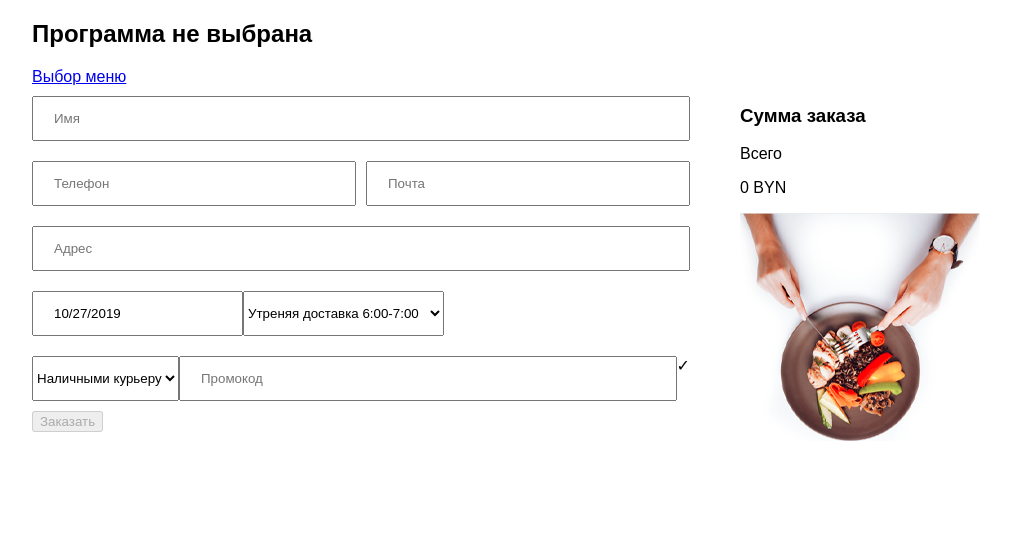
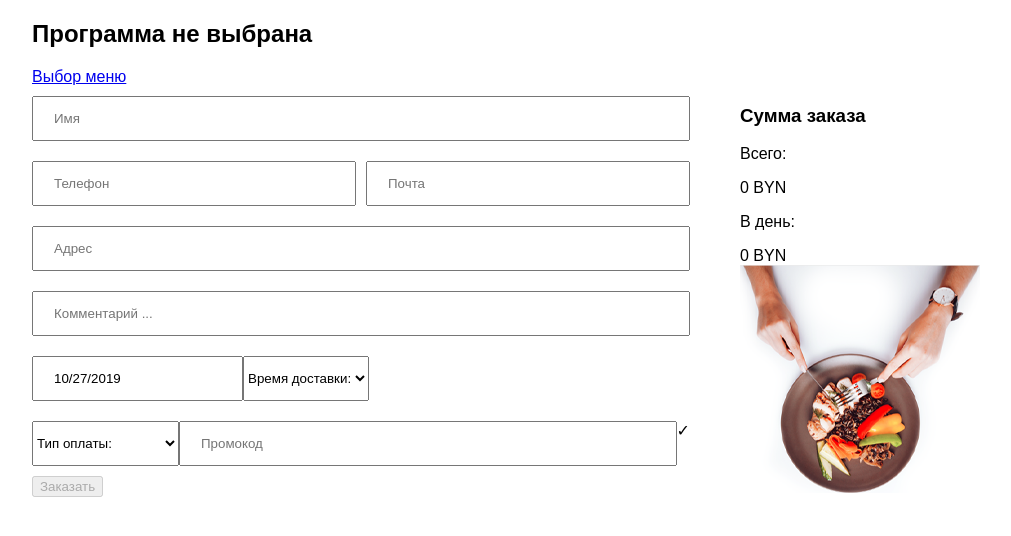
Before and after one commit to MrLittlewell/react-cart, a React (Vite) app: page / in a window 1280 px wide. Shown: the top 536 px of the page, without its empty margins (18-1029 px from the left). Built offline with nearby package versions, Linux system fonts and the light colour scheme.

Commit message:
update datepicker

```diff
--- a/src/components/Form/Form.jsx
+++ b/src/components/Form/Form.jsx
@@ -1,6 +1,8 @@
 import React from 'react';
-import DatePicker from "react-datepicker";
+import DatePicker, { registerLocale } from "react-datepicker";
+import ru from "date-fns/locale/ru";
 import { subDays } from 'date-fns';
+registerLocale("ru", ru);
 
 import "react-datepicker/dist/react-datepicker.css";
 import "./style.css"
@@ -13,7 +15,7 @@ class Form extends React.Component {
       value: undefined,
       sale: null,
       inputValue: '',
-      startDate: new Date(),
+      startDate: subDays(new Date(), -2),
       setStartDate: new Date(),
       showPromoInfo: false,
       showPromo: false,
@@ -65,11 +67,14 @@ class Form extends React.Component {
     let localData = localStorage.getItem('localPrice');
     let unParse = JSON.parse(localData)
 
+    let getDay = unParse !== null ? unParse.day : ''
+    let integetDay = parseInt(getDay.match(/\d+/));
     let price = unParse !== null ? unParse.price : 0
-    let programName = unParse !== null ? unParse.planName : 'Программа не выбрана'
+    let programName = unParse !== null ? unParse.planName + ` | ${getDay}` : 'Программа не выбрана'
 
     let haveSale = sale
     let getPercent = price - (price * haveSale / 100)
+
     return (
       <div className="cart-container">
         <h2 className="cart-title">{programName}</h2>
@@ -85,27 +90,30 @@ class Form extends React.Component {
             </div>
             <div className="form-group">
               <input type="text" name="address" placeholder="Адрес" id="cart-address" defaultValue="" required />
+              <input type="text" name="comment" placeholder="Комментарий ... " id="comment" defaultValue="" required />
             </div>
             <div className="form-group double">
             <DatePicker
                 name="date"
-                selected={subDays(new Date(), -2)}
+                selected={this.state.startDate}
                 onChange={date => this.handleDateChange(date)}
                 minDate={subDays(new Date(), -2)}
+                locale="ru"
               />
                <div className="input-field second-select">
                 <select name="delivery" className="browser-default" required onChange={this.handleChange}>
-                  <option defaultValue="6:00-7:00">Утреняя доставка 6:00-7:00</option>
-                  <option defaultValue="7:00-8:00">Утреняя доставка 7:00-8:00</option>
-                  <option defaultValue="8:00-9:00">Утреняя доставка 8:00-9:00</option>
-                  <option defaultValue="9:00-10:00">Утреняя доставка 9:00-10:00</option>
-                  <option defaultValue="Вечерняя доставка" disabled>Вечерняя доставка</option>
+                  <option value="#" disabled selected hidden>Время доставки:</option>
+                  <option defaultValue="6:00-7:00">6:00-7:00</option>
+                  <option defaultValue="7:00-8:00">7:00-8:00</option>
+                  <option defaultValue="8:00-9:00">8:00-9:00</option>
+                  <option defaultValue="9:00-10:00">9:00-10:00</option>
                 </select>
               </div>
             </div>
             <div className="form-group double">
               <div className="input-field">
                 <select name="type" className="browser-default" required onChange={this.handleChange}>
+                  <option value="#" disabled selected hidden>Тип оплаты:</option>
                   <option defaultValue="Наличными курьеру">Наличными курьеру</option>
                   <option defaultValue="Картой курьеру">Картой курьеру</option>
                 </select>
@@ -122,13 +130,16 @@ class Form extends React.Component {
                 onClick={this.checkPromo.bind(this, inputValue)}>&#10003;</a>
             </div>
             <input type="text" name="price" defaultValue={getPercent} id="cart-price" />
+            <input type="text" name="day" defaultValue={getDay} id="day-plan" />
             <button type="submit" className="cart__order-button" disabled={ price === 0 ? true : false}>Заказать</button>
           </form></div>
           <div className="order-info-area">
             <div className="info-area z-depth-4">
             <h3 className="summary-title">Сумма заказа</h3>
-              <p>Всего</p>
+              <p>Всего:</p>
               <p><span>{getPercent}</span> BYN</p>
+              <p>В день:</p>
+              {getPercent === 0 ? 0 + ' BYN' : <p><span>{getPercent / integetDay}</span> BYN</p>}
               {showPromoInfo ? (
                 showPromo ?
                 <p className="promo-true">Приминён промокод на {sale}%!</p>:
--- a/src/components/Form/style.css
+++ b/src/components/Form/style.css
@@ -12,7 +12,8 @@
   display: flex;
  }
 
- #cart-price {
+ #cart-price,
+ #day-plan {
   position: absolute;
   visibility: hidden;
  }
```
Also changed, not shown: 1 other file (tests, documents, lock files or other folders).
